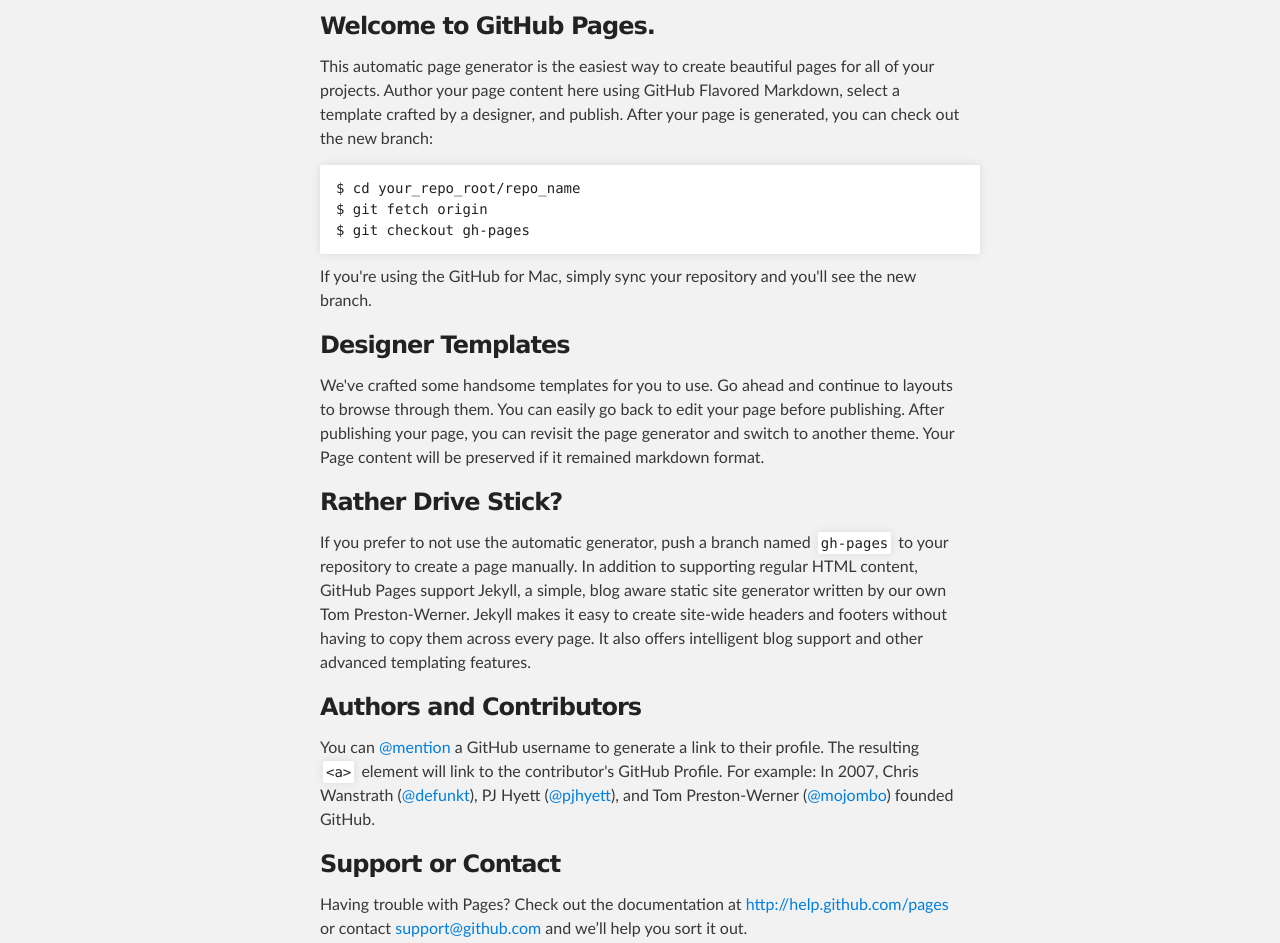
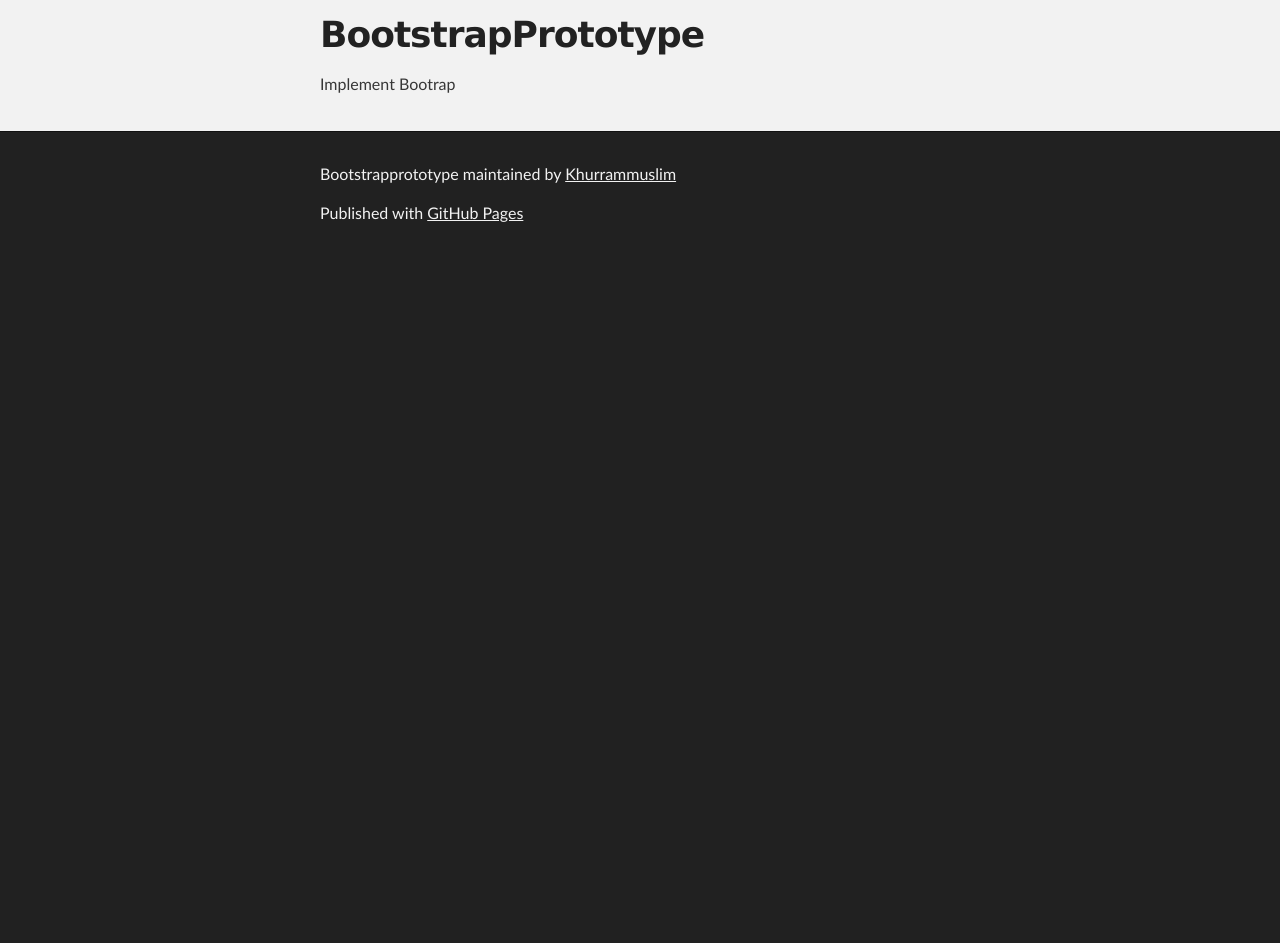
Before and after one commit to Khurrammuslim/BootstrapPrototype, a plain HTML site: page index.html in a window 1280 px wide. Shown: the part 252-1195 px from the top of the page. After the commit the page ends 800 px from the top, so only its background shows below. Drawn offline with Linux system fonts and the light colour scheme.

Commit message:
Create gh-pages branch via GitHub

```diff
--- a/index.html
+++ b/index.html
@@ -31,37 +31,10 @@
     <!-- MAIN CONTENT -->
     <div id="main_content_wrap" class="outer">
       <section id="main_content" class="inner">
-        <h3>
-<a name="welcome-to-github-pages" class="anchor" href="#welcome-to-github-pages"><span class="octicon octicon-link"></span></a>Welcome to GitHub Pages.</h3>
+        <h1>
+<a name="bootstrapprototype" class="anchor" href="#bootstrapprototype"><span class="octicon octicon-link"></span></a>BootstrapPrototype</h1>
 
-<p>This automatic page generator is the easiest way to create beautiful pages for all of your projects. Author your page content here using GitHub Flavored Markdown, select a template crafted by a designer, and publish. After your page is generated, you can check out the new branch:</p>
-
-<pre><code>$ cd your_repo_root/repo_name
-$ git fetch origin
-$ git checkout gh-pages
-</code></pre>
-
-<p>If you're using the GitHub for Mac, simply sync your repository and you'll see the new branch.</p>
-
-<h3>
-<a name="designer-templates" class="anchor" href="#designer-templates"><span class="octicon octicon-link"></span></a>Designer Templates</h3>
-
-<p>We've crafted some handsome templates for you to use. Go ahead and continue to layouts to browse through them. You can easily go back to edit your page before publishing. After publishing your page, you can revisit the page generator and switch to another theme. Your Page content will be preserved if it remained markdown format.</p>
-
-<h3>
-<a name="rather-drive-stick" class="anchor" href="#rather-drive-stick"><span class="octicon octicon-link"></span></a>Rather Drive Stick?</h3>
-
-<p>If you prefer to not use the automatic generator, push a branch named <code>gh-pages</code> to your repository to create a page manually. In addition to supporting regular HTML content, GitHub Pages support Jekyll, a simple, blog aware static site generator written by our own Tom Preston-Werner. Jekyll makes it easy to create site-wide headers and footers without having to copy them across every page. It also offers intelligent blog support and other advanced templating features.</p>
-
-<h3>
-<a name="authors-and-contributors" class="anchor" href="#authors-and-contributors"><span class="octicon octicon-link"></span></a>Authors and Contributors</h3>
-
-<p>You can <a href="https://github.com/blog/821" class="user-mention">@mention</a> a GitHub username to generate a link to their profile. The resulting <code>&lt;a&gt;</code> element will link to the contributor's GitHub Profile. For example: In 2007, Chris Wanstrath (<a href="https://github.com/defunkt" class="user-mention">@defunkt</a>), PJ Hyett (<a href="https://github.com/pjhyett" class="user-mention">@pjhyett</a>), and Tom Preston-Werner (<a href="https://github.com/mojombo" class="user-mention">@mojombo</a>) founded GitHub.</p>
-
-<h3>
-<a name="support-or-contact" class="anchor" href="#support-or-contact"><span class="octicon octicon-link"></span></a>Support or Contact</h3>
-
-<p>Having trouble with Pages? Check out the documentation at <a href="http://help.github.com/pages">http://help.github.com/pages</a> or contact <a href="mailto:support@github.com">support@github.com</a> and we’ll help you sort it out.</p>
+<p>Implement Bootrap</p>
       </section>
     </div>
 
```
Also changed, not shown: params.json (+1 -1 lines).
